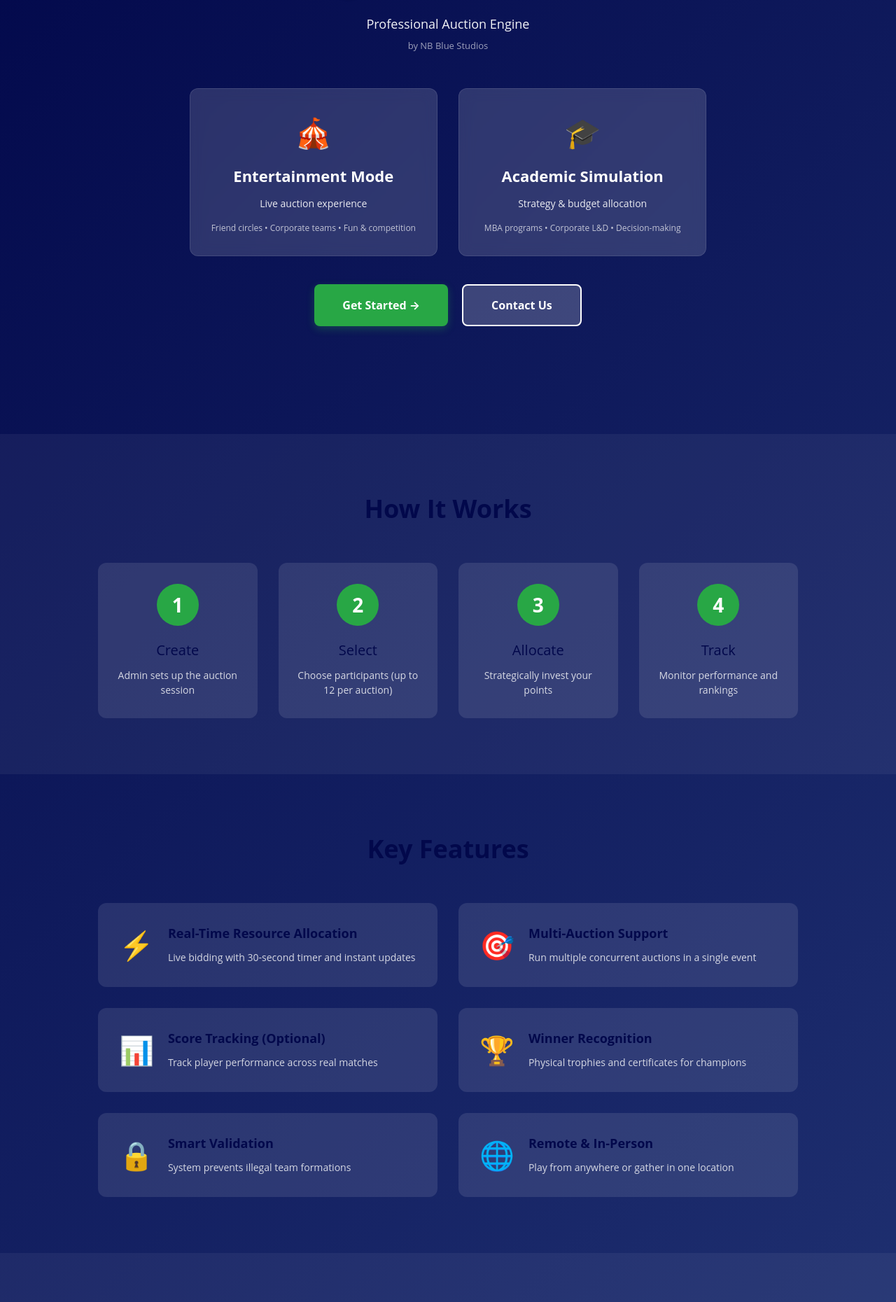
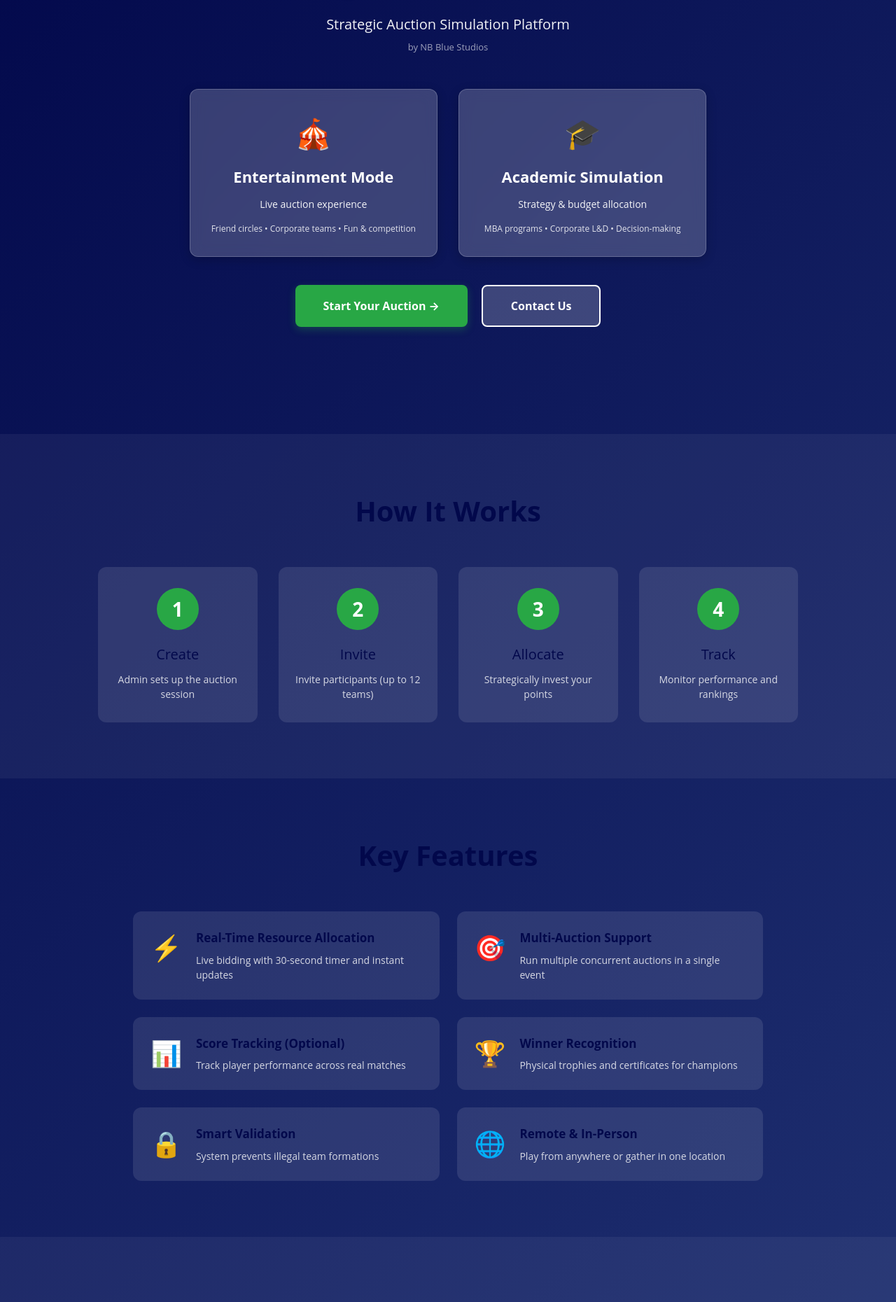
Before and after one commit to bushpalaneelima/cricket-auction-app, a Next.js app: page / in a window 1280 px wide. Shown: the part 180-2040 px from the top of the page at 70% size. Built offline with nearby package versions, Linux system fonts and the light colour scheme.

Commit message:
Landing page UX improvements - better contrast, clarity, and form visibility

```diff
--- a/src/app/page.tsx
+++ b/src/app/page.tsx
@@ -24,11 +24,9 @@ export default function LandingPage() {
     e.preventDefault();
 
     // TODO: Send email to bushpalaneelima@gmail.com
-    // For now, just show success message
     console.log('Form submitted:', formData);
     setFormSubmitted(true);
 
-    // Reset form after 3 seconds
     setTimeout(() => {
       setFormData({
         name: '',
@@ -149,7 +147,7 @@ export default function LandingPage() {
         padding: '20px',
         position: 'relative',
       }}>
-        {/* Login Button - Top Right */}
+        {/* Host Login Button - Top Right */}
         <button
           onClick={() => router.push('/login')}
           style={{
@@ -167,7 +165,7 @@ export default function LandingPage() {
             boxShadow: '0 2px 8px rgba(0,0,0,0.2)',
           }}
         >
-          Login
+          Host Login
         </button>
 
         <div style={{
@@ -186,11 +184,12 @@ export default function LandingPage() {
           </h1>
 
           <p style={{
-            fontSize: '18px',
+            fontSize: '20px',
             marginBottom: '8px',
             color: 'rgba(255,255,255,0.95)',
+            fontWeight: '500',
           }}>
-            Professional Auction Engine
+            Strategic Auction Simulation Platform
           </p>
 
           <p style={{
@@ -201,7 +200,7 @@ export default function LandingPage() {
             by NB Blue Studios
           </p>
 
-          {/* Two Use Cases */}
+          {/* Two Use Cases - Improved Contrast */}
           <div style={{
             display: 'grid',
             gridTemplateColumns: '1fr 1fr',
@@ -209,11 +208,12 @@ export default function LandingPage() {
             marginBottom: '40px',
           }}>
             <div style={{
-              background: 'rgba(255,255,255,0.15)',
+              background: 'rgba(255,255,255,0.2)',
               padding: '30px',
               borderRadius: '12px',
               backdropFilter: 'blur(10px)',
-              border: '1px solid rgba(255,255,255,0.1)',
+              border: '1px solid rgba(255,255,255,0.2)',
+              boxShadow: '0 4px 15px rgba(0,0,0,0.2)',
             }}>
               <div style={{ fontSize: '42px', marginBottom: '15px' }}>🎪</div>
               <h3 style={{
@@ -227,13 +227,13 @@ export default function LandingPage() {
               <p style={{
                 fontSize: '14px',
                 marginBottom: '15px',
-                color: 'rgba(255,255,255,0.9)',
+                color: 'rgba(255,255,255,0.95)',
               }}>
                 Live auction experience
               </p>
               <p style={{
                 fontSize: '12px',
-                color: 'rgba(255,255,255,0.7)',
+                color: 'rgba(255,255,255,0.85)',
                 lineHeight: '1.6',
               }}>
                 Friend circles • Corporate teams • Fun & competition
@@ -241,11 +241,12 @@ export default function LandingPage() {
             </div>
 
             <div style={{
-              background: 'rgba(255,255,255,0.15)',
+              background: 'rgba(255,255,255,0.2)',
               padding: '30px',
               borderRadius: '12px',
               backdropFilter: 'blur(10px)',
-              border: '1px solid rgba(255,255,255,0.1)',
+              border: '1px solid rgba(255,255,255,0.2)',
+              boxShadow: '0 4px 15px rgba(0,0,0,0.2)',
             }}>
               <div style={{ fontSize: '42px', marginBottom: '15px' }}>🎓</div>
               <h3 style={{
@@ -259,13 +260,13 @@ export default function LandingPage() {
               <p style={{
                 fontSize: '14px',
                 marginBottom: '15px',
-                color: 'rgba(255,255,255,0.9)',
+                color: 'rgba(255,255,255,0.95)',
               }}>
                 Strategy & budget allocation
               </p>
               <p style={{
                 fontSize: '12px',
-                color: 'rgba(255,255,255,0.7)',
+                color: 'rgba(255,255,255,0.85)',
                 lineHeight: '1.6',
               }}>
                 MBA programs • Corporate L&D • Decision-making
@@ -273,7 +274,7 @@ export default function LandingPage() {
             </div>
           </div>
 
-          {/* CTA Buttons */}
+          {/* CTA Buttons - Improved Text */}
           <div style={{ display: 'flex', gap: '20px', justifyContent: 'center', marginBottom: '40px' }}>
             <button
               onClick={() => router.push('/login')}
@@ -289,7 +290,7 @@ export default function LandingPage() {
                 boxShadow: '0 4px 12px rgba(40, 167, 69, 0.3)',
               }}
             >
-              Get Started →
+              Start Your Auction →
             </button>
             <button
               onClick={scrollToContact}
@@ -317,7 +318,7 @@ export default function LandingPage() {
       }}>
         <div style={{ maxWidth: '1000px', margin: '0 auto' }}>
           <h2 style={{
-            fontSize: '36px',
+            fontSize: '40px',
             textAlign: 'center',
             marginBottom: '50px',
             fontWeight: 'bold',
@@ -331,7 +332,7 @@ export default function LandingPage() {
           }}>
             {[
               { num: '1', title: 'Create', desc: 'Admin sets up the auction session' },
-              { num: '2', title: 'Select', desc: 'Choose participants (up to 12 per auction)' },
+              { num: '2', title: 'Invite', desc: 'Invite participants (up to 12 teams)' },
               { num: '3', title: 'Allocate', desc: 'Strategically invest your points' },
               { num: '4', title: 'Track', desc: 'Monitor performance and rankings' },
             ].map(step => (
@@ -363,13 +364,13 @@ export default function LandingPage() {
         </div>
       </div>
 
-      {/* Key Features */}
+      {/* Key Features - Narrower Cards */}
       <div style={{
         padding: '80px 20px',
       }}>
-        <div style={{ maxWidth: '1000px', margin: '0 auto' }}>
+        <div style={{ maxWidth: '900px', margin: '0 auto' }}>
           <h2 style={{
-            fontSize: '36px',
+            fontSize: '40px',
             textAlign: 'center',
             marginBottom: '50px',
             fontWeight: 'bold',
@@ -379,7 +380,7 @@ export default function LandingPage() {
           <div style={{
             display: 'grid',
             gridTemplateColumns: 'repeat(2, 1fr)',
-            gap: '30px',
+            gap: '25px',
           }}>
             {[
               { icon: '⚡', title: 'Real-Time Resource Allocation', desc: 'Live bidding with 30-second timer and instant updates' },
@@ -390,18 +391,18 @@ export default function LandingPage() {
               { icon: '🌐', title: 'Remote & In-Person', desc: 'Play from anywhere or gather in one location' },
             ].map(feature => (
               <div key={feature.title} style={{
-                padding: '30px',
+                padding: '25px',
                 background: 'rgba(255,255,255,0.1)',
                 borderRadius: '12px',
                 display: 'flex',
                 gap: '20px',
               }}>
-                <div style={{ fontSize: '40px' }}>{feature.icon}</div>
+                <div style={{ fontSize: '36px', flexShrink: 0 }}>{feature.icon}</div>
                 <div>
-                  <h3 style={{ fontSize: '18px', marginBottom: '10px', fontWeight: 'bold' }}>
+                  <h3 style={{ fontSize: '17px', marginBottom: '8px', fontWeight: 'bold' }}>
                     {feature.title}
                   </h3>
-                  <p style={{ fontSize: '14px', color: 'rgba(255,255,255,0.8)', lineHeight: '1.6' }}>
+                  <p style={{ fontSize: '14px', color: 'rgba(255,255,255,0.8)', lineHeight: '1.5' }}>
                     {feature.desc}
                   </p>
                 </div>
@@ -411,19 +412,26 @@ export default function LandingPage() {
         </div>
       </div>
 
-      {/* Pricing Preview */}
+      {/* Pricing Preview - Added Context */}
       <div style={{
         background: 'rgba(255,255,255,0.05)',
         padding: '80px 20px',
       }}>
         <div style={{ maxWidth: '800px', margin: '0 auto', textAlign: 'center' }}>
           <h2 style={{
-            fontSize: '36px',
-            marginBottom: '30px',
+            fontSize: '40px',
+            marginBottom: '20px',
             fontWeight: 'bold',
           }}>
             Simple Pricing
           </h2>
+          <p style={{
+            fontSize: '16px',
+            color: 'rgba(255,255,255,0.8)',
+            marginBottom: '40px',
+          }}>
+            Ideal for MBA workshops, corporate simulations, and team events
+          </p>
           <div style={{
             background: 'rgba(255,255,255,0.1)',
             padding: '40px',
@@ -463,7 +471,7 @@ export default function LandingPage() {
               onClick={() => {
                 const faqEl = document.getElementById('faq');
                 faqEl?.scrollIntoView({ behavior: 'smooth' });
-                setTimeout(() => setExpandedFAQ(5), 500); // Open pricing FAQ
+                setTimeout(() => setExpandedFAQ(5), 500);
               }}
               style={{
                 padding: '12px 30px',
@@ -491,7 +499,7 @@ export default function LandingPage() {
       }}>
         <div style={{ maxWidth: '900px', margin: '0 auto' }}>
           <h2 style={{
-            fontSize: '36px',
+            fontSize: '40px',
             textAlign: 'center',
             marginBottom: '50px',
             fontWeight: 'bold',
@@ -547,14 +555,14 @@ export default function LandingPage() {
         </div>
       </div>
 
-      {/* Contact Form */}
+      {/* Contact Form - Improved Field Visibility */}
       <div id="contact" style={{
         background: 'rgba(255,255,255,0.05)',
         padding: '80px 20px',
       }}>
         <div style={{ maxWidth: '600px', margin: '0 auto' }}>
           <h2 style={{
-            fontSize: '36px',
+            fontSize: '40px',
             textAlign: 'center',
             marginBottom: '20px',
             fontWeight: 'bold',
@@ -590,7 +598,13 @@ export default function LandingPage() {
               borderRadius: '12px',
             }}>
               <div style={{ marginBottom: '20px' }}>
-                <label style={{ display: 'block', marginBottom: '8px', fontSize: '14px' }}>
+                <label style={{
+                  display: 'block',
+                  marginBottom: '8px',
+                  fontSize: '14px',
+                  color: 'rgba(255,255,255,0.95)',
+                  fontWeight: '500',
+                }}>
                   Name *
                 </label>
                 <input
@@ -602,15 +616,23 @@ export default function LandingPage() {
                     width: '100%',
                     padding: '12px',
                     borderRadius: '6px',
-                    border: 'none',
+                    border: '1px solid rgba(255,255,255,0.3)',
                     fontSize: '14px',
                     boxSizing: 'border-box',
+                    background: 'rgba(255,255,255,0.12)',
+                    color: 'white',
                   }}
                 />
               </div>
 
               <div style={{ marginBottom: '20px' }}>
-                <label style={{ display: 'block', marginBottom: '8px', fontSize: '14px' }}>
+                <label style={{
+                  display: 'block',
+                  marginBottom: '8px',
+                  fontSize: '14px',
+                  color: 'rgba(255,255,255,0.95)',
+                  fontWeight: '500',
+                }}>
                   Email *
                 </label>
                 <input
@@ -622,15 +644,23 @@ export default function LandingPage() {
                     width: '100%',
                     padding: '12px',
                     borderRadius: '6px',
-                    border: 'none',
+                    border: '1px solid rgba(255,255,255,0.3)',
                     fontSize: '14px',
                     boxSizing: 'border-box',
+                    background: 'rgba(255,255,255,0.12)',
+                    color: 'white',
                   }}
                 />
               </div>
 
               <div style={{ marginBottom: '20px' }}>
-                <label style={{ display: 'block', marginBottom: '8px', fontSize: '14px' }}>
+                <label style={{
+                  display: 'block',
+                  marginBottom: '8px',
+                  fontSize: '14px',
+                  color: 'rgba(255,255,255,0.95)',
+                  fontWeight: '500',
+                }}>
                   Organization
                 </label>
                 <input
@@ -641,15 +671,23 @@ export default function LandingPage() {
                     width: '100%',
                     padding: '12px',
                     borderRadius: '6px',
-                    border: 'none',
+                    border: '1px solid rgba(255,255,255,0.3)',
                     fontSize: '14px',
                     boxSizing: 'border-box',
+                    background: 'rgba(255,255,255,0.12)',
+                    color: 'white',
                   }}
                 />
               </div>
 
               <div style={{ marginBottom: '20px' }}>
-                <label style={{ display: 'block', marginBottom: '8px', fontSize: '14px' }}>
+                <label style={{
+                  display: 'block',
+                  marginBottom: '8px',
+                  fontSize: '14px',
+                  color: 'rgba(255,255,255,0.95)',
+                  fontWeight: '500',
+                }}>
                   Event Type
                 </label>
                 <select
@@ -659,20 +697,29 @@ export default function LandingPage() {
                     width: '100%',
                     padding: '12px',
                     borderRadius: '6px',
-                    border: 'none',
+                    border: '1px solid rgba(255,255,255,0.3)',
                     fontSize: '14px',
                     boxSizing: 'border-box',
+                    background: 'rgba(255,255,255,0.12)',
+                    color: 'white',
+                    cursor: 'pointer',
                   }}
                 >
-                  <option value="">Select...</option>
-                  <option value="entertainment">Entertainment</option>
-                  <option value="academic">Academic</option>
-                  <option value="corporate">Corporate</option>
+                  <option value="" style={{ background: '#02084b' }}>Select...</option>
+                  <option value="entertainment" style={{ background: '#02084b' }}>Entertainment</option>
+                  <option value="academic" style={{ background: '#02084b' }}>Academic</option>
+                  <option value="corporate" style={{ background: '#02084b' }}>Corporate</option>
                 </select>
               </div>
 
               <div style={{ marginBottom: '20px' }}>
-                <label style={{ display: 'block', marginBottom: '8px', fontSize: '14px' }}>
+                <label style={{
+                  display: 'block',
+                  marginBottom: '8px',
+                  fontSize: '14px',
+                  color: 'rgba(255,255,255,0.95)',
+                  fontWeight: '500',
+                }}>
                   Number of Participants
                 </label>
                 <input
@@ -684,15 +731,23 @@ export default function LandingPage() {
                     width: '100%',
                     padding: '12px',
                     borderRadius: '6px',
-                    border: 'none',
+                    border: '1px solid rgba(255,255,255,0.3)',
                     fontSize: '14px',
                     boxSizing: 'border-box',
+                    background: 'rgba(255,255,255,0.12)',
+                    color: 'white',
                   }}
                 />
               </div>
 
               <div style={{ marginBottom: '30px' }}>
-                <label style={{ display: 'block', marginBottom: '8px', fontSize: '14px' }}>
+                <label style={{
+                  display: 'block',
+                  marginBottom: '8px',
+                  fontSize: '14px',
+                  color: 'rgba(255,255,255,0.95)',
+                  fontWeight: '500',
+                }}>
                   Message *
                 </label>
                 <textarea
@@ -704,11 +759,13 @@ export default function LandingPage() {
                     width: '100%',
                     padding: '12px',
                     borderRadius: '6px',
-                    border: 'none',
+                    border: '1px solid rgba(255,255,255,0.3)',
                     fontSize: '14px',
                     fontFamily: 'inherit',
                     boxSizing: 'border-box',
                     resize: 'vertical',
+                    background: 'rgba(255,255,255,0.12)',
+                    color: 'white',
                   }}
                 />
               </div>
```
